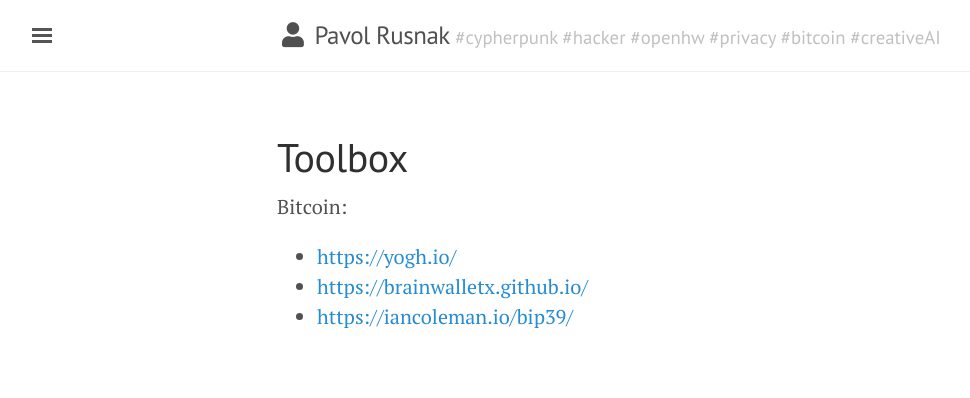
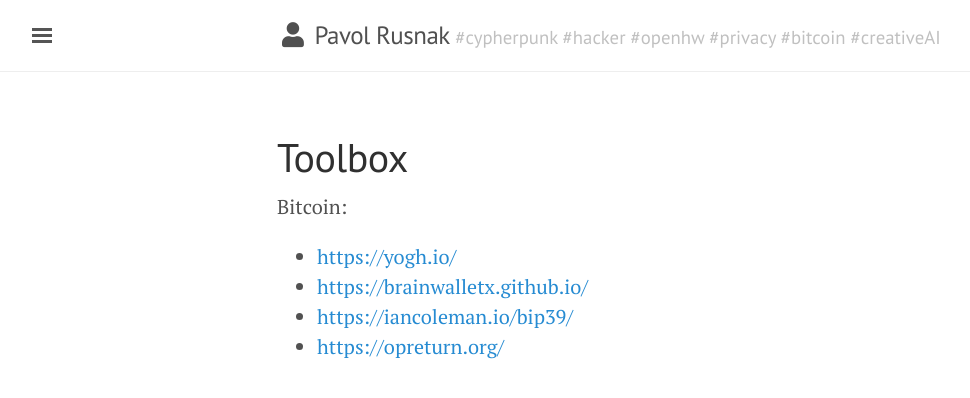
Before and after one commit to prusnak/rusnak.io, a Jekyll site: the page built from toolbox.md, in a window 1280 px wide. Shown: the top 398 px of the page, without its empty margins (3-973 px from the left). Built offline with Jekyll 4.4.1, drawn with Linux system fonts in a browser that asks for light colours; nearby versions of some CDN libraries; part of the change alters nothing that is shown.

Commit message:
toolbox: add opreturn.org

```diff
--- a/toolbox.md
+++ b/toolbox.md
@@ -8,3 +8,4 @@ Bitcoin:
 * [https://yogh.io/](https://yogh.io/)
 * [https://brainwalletx.github.io/](https://brainwalletx.github.io/)
 * [https://iancoleman.io/bip39/](https://iancoleman.io/bip39/)
+* [https://opreturn.org/](https://opreturn.org/)
```
